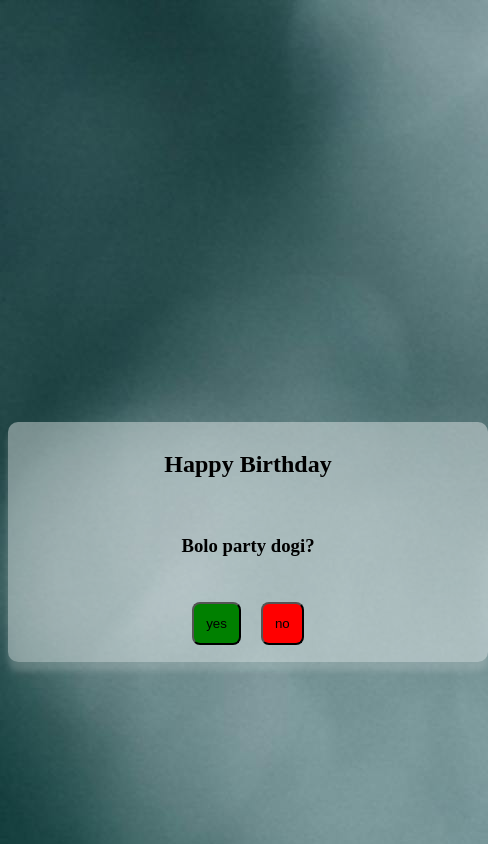
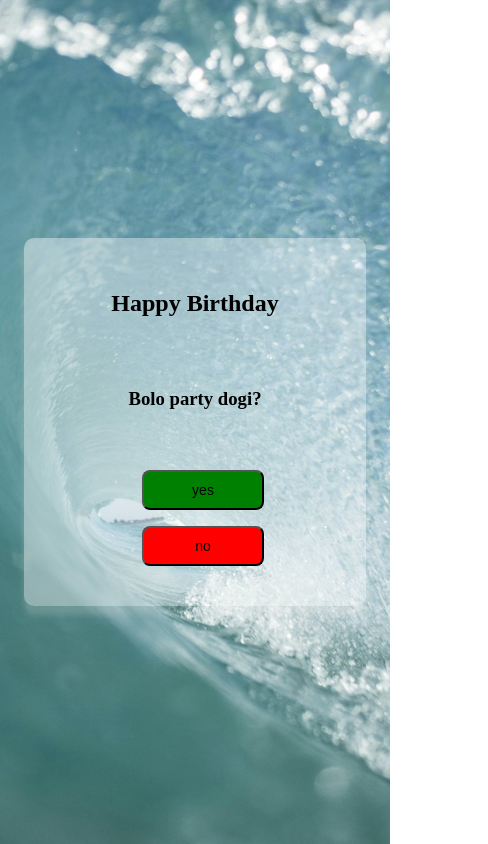
Before and after one commit to ritik-ranjannn/fun-page, a plain HTML site: page index.html in a window 390 px wide. Shown: the top 844 px of the page, 488 px wide, since content can reach past the window. Drawn offline with Linux system fonts and the light colour scheme.

Commit message:
Update style.css

```diff
--- a/style.css
+++ b/style.css
@@ -1,19 +1,25 @@
 body {
     width: 100%;
     height: 100vh;
-        /* box-sizing: border-box; */
     background-image: url(./pexels-lachlan-ross-5967958.jpg);
+    background-size: cover;
+    background-position: center;
+    display: flex;
+    justify-content: center;
+    align-items: center;
+    margin: 0;
 }
 
 form {
-        height: 240px;
-        width: 480px;
+    height: 40vh; /* Adjust height to be responsive */
+    width: 90vw;  /* Use viewport width for responsiveness */
+    max-width: 400px; /* Limit max-width for larger screens */
+    padding: 20px;
     display: grid;
     place-items: center;
-        margin: 50vh auto;
     background-color: rgba(255, 255, 255, 0.4);
     border-radius: 10px;
-        box-shadow: 0 9px 6px rgb(235, 235, 235, 0.2);
+    box-shadow: 0 9px 6px rgba(235, 235, 235, 0.2);
 }
 
 .buttons input:hover {
@@ -25,16 +31,29 @@
     background: #1f6d9a;
 }
 
-    #yes {
+#yes, #no {
+    width: 100%;
     background-color: green;
     border-radius: 8px;
     margin: 8px;
     padding: 12px;
+    text-align: center;
+    transition: background-color 0.3s ease;
 }
 
 #no {
     background-color: red;
-        border-radius: 8px;
-        margin: 8px;
-        padding: 12px;
 }
+
+/* Media query for smaller screens */
+@media (max-width: 600px) {
+    form {
+        width: 80vw;
+        padding: 15px;
+    }
+
+    #yes, #no {
+        padding: 10px;
+        font-size: 14px;
+    }
+}
```
Lines whose indentation alone changed are shown as unchanged.
